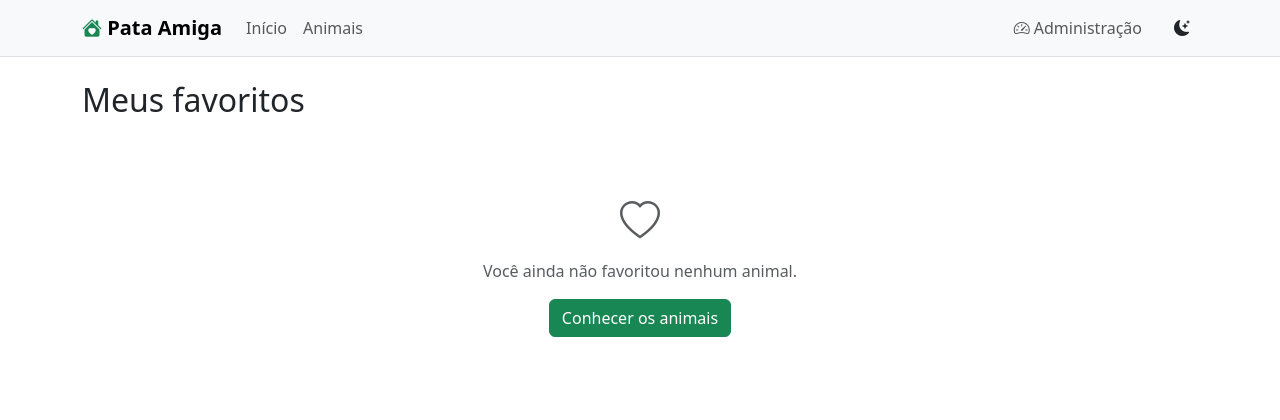
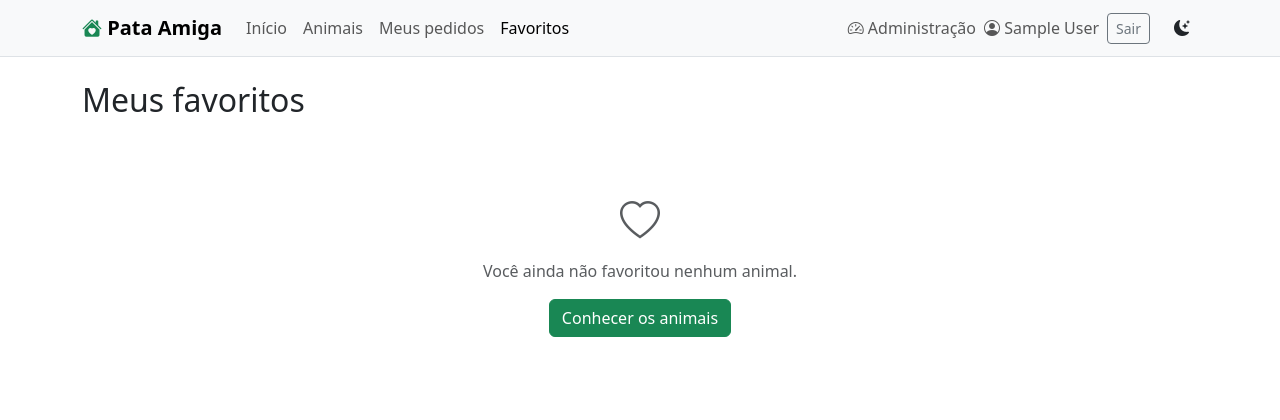
Before and after one commit to Petrus012/pata-amiga, a Django app: page /adocoes/favoritos/ in a window 1280 px wide. Shown: the top 420 px of the page. Run offline with Django 5.2, Linux system fonts and the light colour scheme; the visitor is signed in with stand-in values (Sample User, id 1); data that the repository does not hold is empty.

Commit message:
feat(ui): mostra menu e botoes de entrar e sair conforme o perfil

```diff
--- a/templates/includes/navbar.html
+++ b/templates/includes/navbar.html
@@ -18,26 +18,69 @@
       </button>
     </div>
 
+    {% with rota=request.resolver_match.view_name %}
     <div class="collapse navbar-collapse" id="menu-principal">
       <ul class="navbar-nav me-auto">
         <li class="nav-item">
-          <a class="nav-link {% if request.resolver_match.url_name == 'home' %}active{% endif %}"
+          <a class="nav-link {% if rota == 'home' %}active{% endif %}"
              href="{% url 'home' %}">Início</a>
         </li>
         <li class="nav-item">
-          <a class="nav-link {% if request.resolver_match.url_name == 'catalogo' %}active{% endif %}"
+          <a class="nav-link {% if rota == 'pets:catalogo' or rota == 'pets:detalhe' %}active{% endif %}"
              href="{% url 'pets:catalogo' %}">Animais</a>
         </li>
+        {% if user.eh_adotante %}
+          <li class="nav-item">
+            <a class="nav-link {% if rota == 'adocoes:meus_pedidos' %}active{% endif %}"
+               href="{% url 'adocoes:meus_pedidos' %}">Meus pedidos</a>
+          </li>
+          <li class="nav-item">
+            <a class="nav-link {% if rota == 'adocoes:favoritos' %}active{% endif %}"
+               href="{% url 'adocoes:favoritos' %}">Favoritos</a>
+          </li>
+        {% elif user.eh_ong %}
+          <li class="nav-item">
+            <a class="nav-link {% if rota == 'adocoes:recebidos' or rota == 'adocoes:responder' %}active{% endif %}"
+               href="{% url 'adocoes:recebidos' %}">Pedidos recebidos</a>
+          </li>
+        {% endif %}
       </ul>
-      {% if user.is_staff %}
-        <ul class="navbar-nav">
+
+      <ul class="navbar-nav align-items-lg-center">
+        {% if user.is_staff %}
           <li class="nav-item">
             <a class="nav-link" href="{% url 'admin:index' %}">
               <i class="bi bi-speedometer2" aria-hidden="true"></i> Administração
             </a>
           </li>
-        </ul>
-      {% endif %}
+        {% endif %}
+        {% if user.is_authenticated %}
+          <li class="nav-item">
+            <span class="navbar-text me-lg-2">
+              <i class="bi bi-person-circle" aria-hidden="true"></i> {{ user }}
+            </span>
+          </li>
+          <li class="nav-item">
+            {# O logout do Django só aceita POST, por isso é um formulário e não um link. #}
+            <form method="post" action="{% url 'logout' %}">
+              {% csrf_token %}
+              <button type="submit" class="btn btn-outline-secondary btn-sm">Sair</button>
+            </form>
+          </li>
+        {% else %}
+          <li class="nav-item">
+            <a class="nav-link {% if rota == 'login' %}active{% endif %}" href="{% url 'login' %}">Entrar</a>
+          </li>
+          {# O cadastro é de outra frente. O link aparece quando a rota existir. #}
+          {% url 'contas:cadastro' as url_cadastro %}
+          {% if url_cadastro %}
+            <li class="nav-item">
+              <a class="btn btn-success btn-sm" href="{{ url_cadastro }}">Cadastre-se</a>
+            </li>
+          {% endif %}
+        {% endif %}
+      </ul>
     </div>
+    {% endwith %}
   </div>
 </nav>
```
